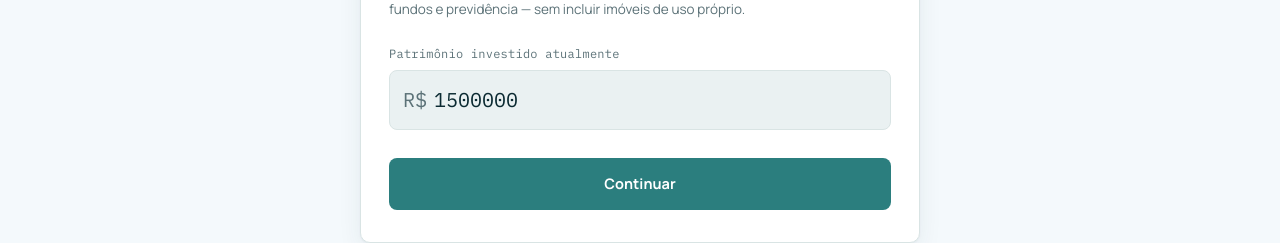
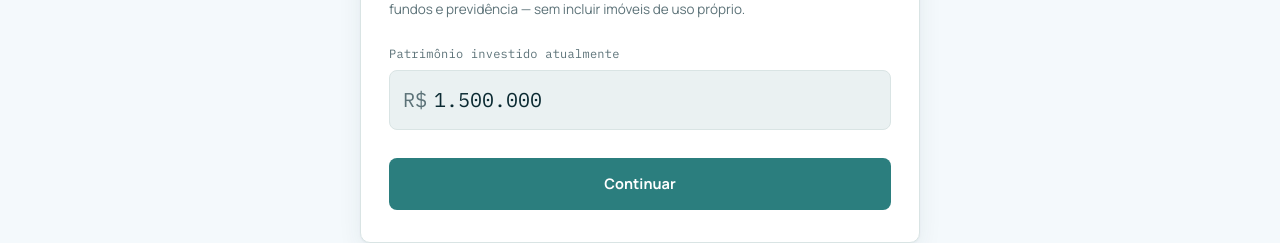
Before and after one commit to douradonicolas2005-stack/fincare-diagnostico-patrimonial, a Next.js app: page /diagnostico in a window 1280 px wide. Shown: the part 310-553 px from the top of the page. Built offline with nearby package versions, Linux system fonts and the light colour scheme.

Commit message:
feat: add currency mask to monetary inputs

```diff
--- a/components/simulator/steps/MoneyInput.tsx
+++ b/components/simulator/steps/MoneyInput.tsx
@@ -1,3 +1,11 @@
+import { useEffect, useRef, useState } from "react"
+import {
+  caretAfterCurrencyInput,
+  digitsBeforeCaret,
+  formatCurrencyInput,
+  parseCurrencyInput
+} from "@/lib/currency"
+
 type MoneyInputProps = {
   label: string
   value: number
@@ -11,19 +19,64 @@ export function MoneyInput({
   onChange,
   emptyWhenZero = false
 }: MoneyInputProps) {
+  const [displayValue, setDisplayValue] = useState(
+    value === 0 ? "" : formatCurrencyInput(value)
+  )
+  const inputRef = useRef<HTMLInputElement>(null)
+  const nextCaretRef = useRef<number | null>(null)
+  const lastEmittedValueRef = useRef(value)
+
+  useEffect(() => {
+    if (value === lastEmittedValueRef.current) return
+    lastEmittedValueRef.current = value
+    setDisplayValue(value === 0 ? "" : formatCurrencyInput(value))
+  }, [emptyWhenZero, value])
+
+  useEffect(() => {
+    if (nextCaretRef.current === null || !inputRef.current) return
+    const caret = nextCaretRef.current
+    inputRef.current.setSelectionRange(caret, caret)
+    nextCaretRef.current = null
+  }, [displayValue])
+
+  const handleChange = (event: React.ChangeEvent<HTMLInputElement>) => {
+    const rawValue = event.target.value
+    const caret = event.target.selectionStart ?? rawValue.length
+    const formattedValue = formatCurrencyInput(rawValue)
+    const numericValue = parseCurrencyInput(formattedValue)
+    const hasCommaBeforeCaret = rawValue.slice(0, caret).includes(",")
+    const numericDigitsBeforeCaret = digitsBeforeCaret(rawValue, caret)
+
+    nextCaretRef.current = caretAfterCurrencyInput(
+      formattedValue,
+      numericDigitsBeforeCaret,
+      hasCommaBeforeCaret
+    )
+    lastEmittedValueRef.current = numericValue
+    setDisplayValue(formattedValue)
+    onChange(String(numericValue))
+  }
+
+  const handleBlur = () => {
+    const numericValue = parseCurrencyInput(displayValue)
+    setDisplayValue(numericValue === 0 ? "" : formatCurrencyInput(numericValue))
+  }
+
   return (
     <label className="field-block">
       <span className="field-label">{label}</span>
       <div className="prefix-input">
         <span className="prefix">R$</span>
         <input
+          ref={inputRef}
           className="field field-money"
-          type="number"
-          value={emptyWhenZero && value === 0 ? "" : value}
-          placeholder={emptyWhenZero ? "0" : undefined}
-          inputMode="numeric"
-          step="10000"
-          onChange={event => onChange(event.target.value)}
+          type="text"
+          value={displayValue}
+          placeholder="0,00"
+          inputMode="decimal"
+          autoComplete="off"
+          onChange={handleChange}
+          onBlur={handleBlur}
         />
       </div>
     </label>
--- /dev/null
+++ b/lib/currency.ts
@@ -0,0 +1,57 @@
+const integerFormatter = new Intl.NumberFormat("pt-BR", {
+  maximumFractionDigits: 0,
+  useGrouping: true
+})
+
+function splitCurrencyInput(value: string) {
+  const cleaned = value.replace(/[^\d,]/g, "")
+  const commaIndex = cleaned.indexOf(",")
+  const hasDecimalSeparator = commaIndex >= 0
+  const integerPart = (commaIndex >= 0 ? cleaned.slice(0, commaIndex) : cleaned) || "0"
+  const decimalPart = commaIndex >= 0 ? cleaned.slice(commaIndex + 1).slice(0, 2) : ""
+  const integerDigits = integerPart.replace(/^0+(?=\d)/, "")
+
+  return {
+    integerDigits,
+    decimalPart,
+    hasDecimalSeparator
+  }
+}
+
+export function formatCurrencyInput(value: number | string) {
+  if (typeof value === "number") {
+    if (!Number.isFinite(value)) return ""
+    return value.toLocaleString("pt-BR", {
+      maximumFractionDigits: 2,
+      minimumFractionDigits: Number.isInteger(value) ? 0 : 2
+    })
+  }
+
+  const { integerDigits, decimalPart, hasDecimalSeparator } = splitCurrencyInput(value)
+  const formattedInteger = integerFormatter.format(Number(integerDigits))
+  return `${formattedInteger}${hasDecimalSeparator ? `,${decimalPart}` : ""}`
+}
+
+export function parseCurrencyInput(value: string) {
+  const { integerDigits, decimalPart } = splitCurrencyInput(value)
+  const parsed = Number(`${integerDigits}.${decimalPart || "0"}`)
+  return Number.isFinite(parsed) ? parsed : 0
+}
+
+export function digitsBeforeCaret(value: string, caret: number) {
+  return value.slice(0, caret).replace(/\D/g, "").length
+}
+
+export function caretAfterCurrencyInput(value: string, digitCount: number, hasComma: boolean) {
+  if (digitCount <= 0 && !hasComma) return 0
+  let digitsSeen = 0
+  let commaSeen = false
+
+  for (let index = 0; index < value.length; index += 1) {
+    if (/\d/.test(value[index])) digitsSeen += 1
+    if (value[index] === ",") commaSeen = true
+    if (digitsSeen >= digitCount && (!hasComma || commaSeen)) return index + 1
+  }
+
+  return value.length
+}
```
